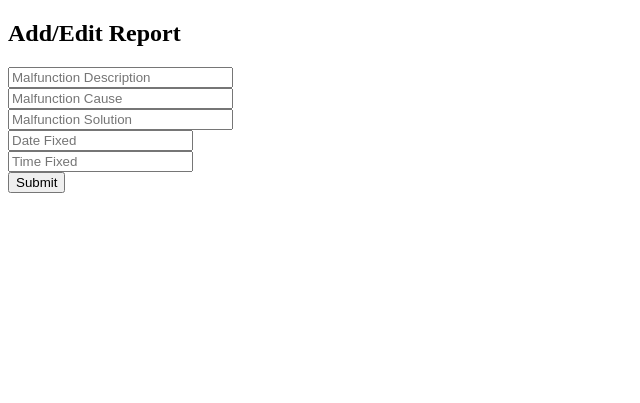
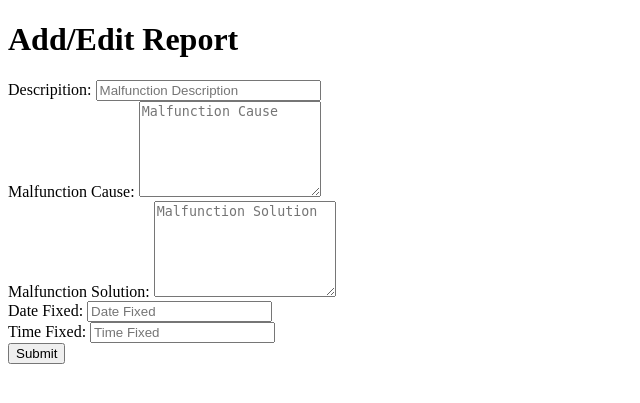
Before and after one commit to ThomasOtte/Dabadest, a CodeIgniter app: the page made by application/views/reports/addreport.php in a window 1280 px wide. Shown: the top 403 px of the page, without its empty margins (0-640 px from the left). Run offline with CodeIgniter, Linux system fonts and the light colour scheme.

Commit message:
fixed report and did some more bootstrap

```diff
--- a/application/controllers/Malfunctions.php
+++ b/application/controllers/Malfunctions.php
@@ -7,6 +7,7 @@
 	}
 	public function viewMalfunction() {
 		$data = array ();
+		$this->session->unset_userdata('malfid');
 		if ($this->session->userdata ( 'userState' ) == 1 || $this->session->userdata ( 'userState' ) == 2) {
 			$data ['result'] = $this->Malfunction->getRows ();
 			$this->load->view ('header');
--- a/application/views/malfunctions/adminadd.php
+++ b/application/views/malfunctions/adminadd.php
@@ -20,7 +20,7 @@
         <div class="form-group">
         	<label>
             <input type="hidden" value="no" name="fixed">
-            <input type="checkbox" name="fixed" value="yes" placeholder="Fixed?" value="<?php echo !empty($result['fixed'])?$result['fixed']:'';?>">
+            <input type="checkbox" name="fixed" value="yes" placeholder="Fixed?" <?php if ($result['fixed'] == "yes"){echo "checked=checked";}?>>
             Fixed
             </label>
         </div>
--- a/application/views/malfunctions/view.php
+++ b/application/views/malfunctions/view.php
@@ -22,7 +22,7 @@
      <th>&nbsp;</th>
  </tr>
 <?php foreach($result as $row):?>
-<tr>
+<tr <?php if ($row->fixed == "yes"){?> class="bg-success" <?php }?>>
 	<td><?php echo $row->devicebrand;?> </td>
 	<td><?php echo $row->devicename;?> </td>
 	<td><?php echo $row->devicelocation;?> </td>
--- a/application/views/reports/addreport.php
+++ b/application/views/reports/addreport.php
@@ -1,28 +1,36 @@
 <!DOCTYPE html>
 <html lang="en">
 <head>
+
+<title> Add/Edit Report </title>
+
 </head>
 <body>
 <div class="container">
-    <h2>Add/Edit Report</h2>
     <form action="" method="post">
+    	<h1>Add/Edit Report</h1>
         <div class="form-group">
+        	<label>Descripition:</label>
             <input type="text" size="25" class="form-control" name="description" placeholder="Malfunction Description" value="<?php echo !empty($result['description'])?$result['description']:''; ?>">
         </div>
         <div class="form-group">
-            <input type="text" size="25" class="form-control" name="cause" placeholder="Malfunction Cause" value="<?php echo !empty($result['cause'])?$result['cause']:''; ?>">
+        	<label>Malfunction Cause:</label>
+            <textarea class="form-control" rows="6" name="cause" placeholder="Malfunction Cause" ><?php echo !empty($result['cause'])?$result['cause']:''; ?></textarea>
         </div>
         <div class="form-group">
-            <input type="text" size="25" class="form-control" name="solution" placeholder="Malfunction Solution" value="<?php echo !empty($result['solution'])?$result['solution']:''; ?>">
+        	<label>Malfunction Solution:</label>
+            <textarea class="form-control" rows="6" name="solution" placeholder="Malfunction Solution" ><?php echo !empty($result['solution'])?$result['solution']:''; ?></textarea>
         </div>
         <div class="form-group">
+        	<label>Date Fixed:</label>
             <input type="text" class="form-control" name="date" placeholder="Date Fixed" value="<?php echo !empty($result['date'])?$result['date']:''; ?>">
         </div>
         <div class="form-group">
+        	<label>Time Fixed:</label>
             <input type="text" class="form-control" name="time" placeholder="Time Fixed" value="<?php echo !empty($result['time'])?$result['time']:''; ?>">
         </div>
         <div class="form-group">
-            <input type="submit" name="submit" class="btn-primary" value="Submit"/>
+            <input type="submit" name="submit" class="btn btn-md btn-info" value="Submit"/>
         </div>
     </form>
 </div>
--- a/application/views/users/login.php
+++ b/application/views/users/login.php
@@ -14,15 +14,15 @@
     ?>
     <form action="" method="post">
         <div class="form-group has-feedback">
+        	<label>E-Mail:</label>
             <input type="email" class="form-control" name="email" placeholder="Email" value="">
-            <?php echo form_error('email','<span class="help-block">','</span>'); ?>
         </div>
         <div class="form-group">
+          <label>Password:</label>
           <input type="password" class="form-control" name="password" placeholder="Password" >
-          <?php echo form_error('password','<span class="help-block">','</span>'); ?>
         </div>
         <div class="form-group">
-            <input type="submit" name="loginSubmit" class="btn-primary" value="Submit"/>
+            <input type="submit" name="loginSubmit" class="btn btn-md btn-info" value="Submit"/>
         </div>
     </form>
     <p class="footInfo">Don't have an account? <a href="<?php echo base_url(); ?>users/registration">Register here</a></p>
```
Also changed, not shown: application/controllers/Users.php (+9 -3 lines), application/views/devicetypes/adddevicetype.php (+5 -2 lines), application/views/home.php (+6 -3 lines), application/views/reports/view.php (+13 -10 lines), application/views/users/registration.php (+8 -6 lines).
